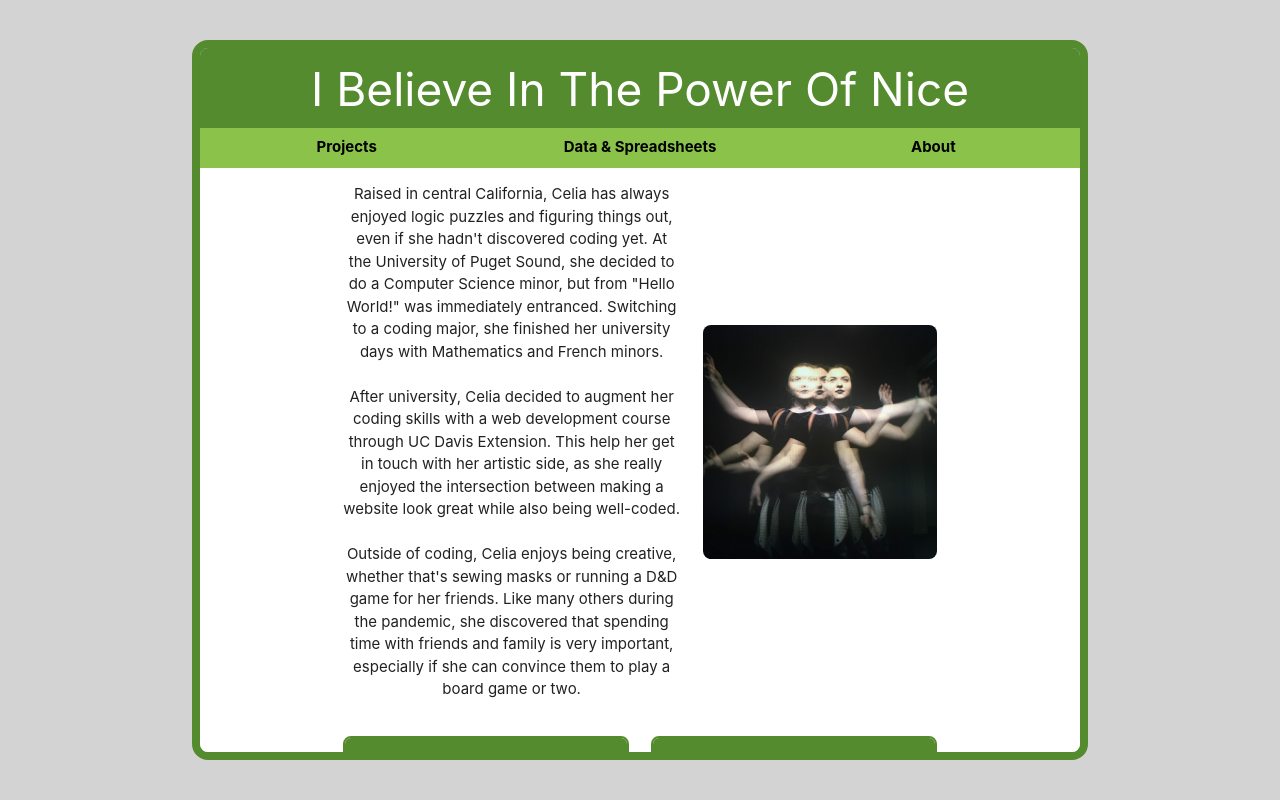
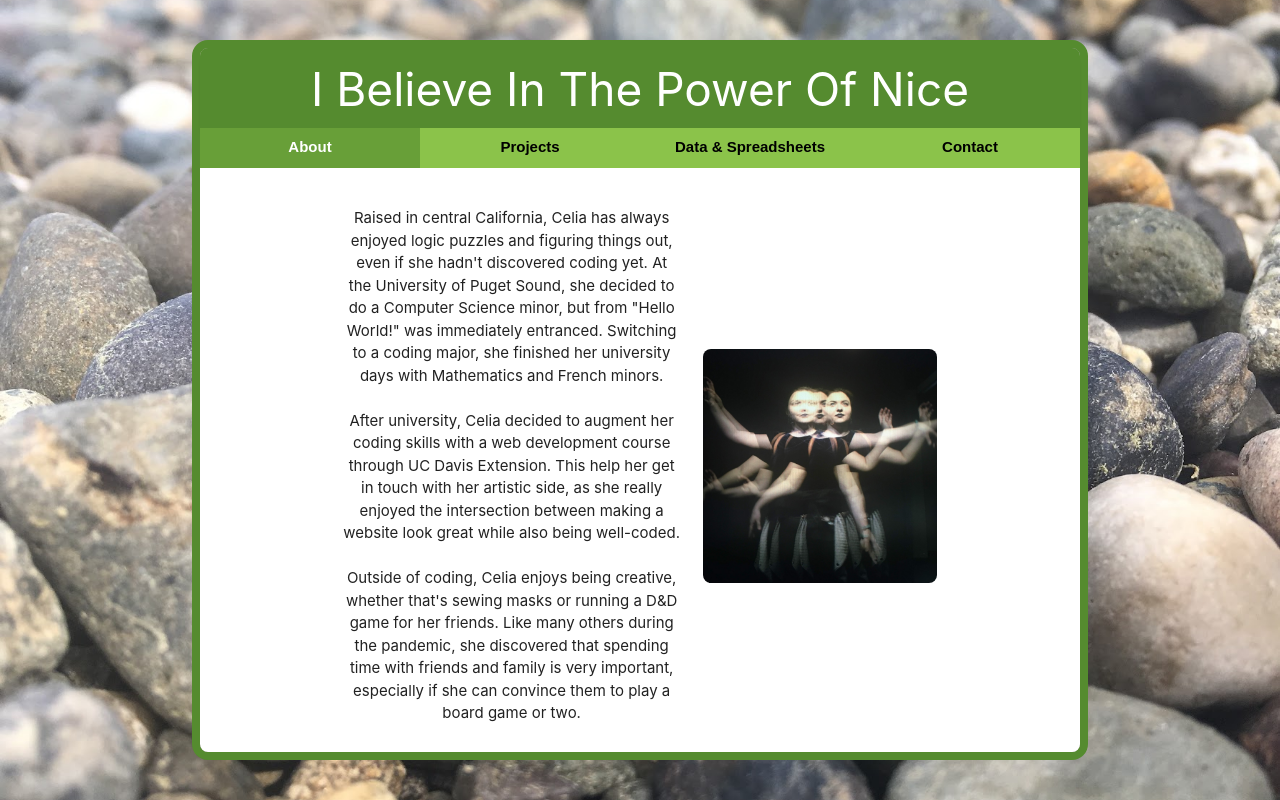
Before and after one commit to crizzo16/my-portfolio, a React (Create React App) app: page /#/ in a window 1280 px wide. Built offline with nearby package versions, Linux system fonts and the light colour scheme.

Commit message:
design changes

```diff
--- a/public/index.html
+++ b/public/index.html
@@ -26,9 +26,18 @@
     -->
     <title>Celia Rizzo</title>
 
-    <link rel="stylesheet" href="https://cdnjs.cloudflare.com/ajax/libs/materialize/1.0.0/css/materialize.min.css">
+    <link
+      rel="stylesheet"
+      href="https://cdnjs.cloudflare.com/ajax/libs/materialize/1.0.0/css/materialize.min.css"
+    />
+    <link rel="preconnect" href="https://fonts.googleapis.com" />
+    <link rel="preconnect" href="https://fonts.gstatic.com" crossorigin />
+    <link
+      href="https://fonts.googleapis.com/css2?family=Fugaz+One&family=PT+Sans:wght@400;700&display=swap"
+      rel="stylesheet"
+    />
   </head>
-  <body style="background-color:lightgray;">
+  <body style="background-color:lightgray; background:url(%PUBLIC_URL%/assets/rocks.jpeg) no-repeat center center fixed; background-size: cover;">
     <script src="https://cdnjs.cloudflare.com/ajax/libs/materialize/1.0.0/js/materialize.min.js"></script>
     <noscript>You need to enable JavaScript to run this app.</noscript>
     <div id="root"></div>
--- a/src/App.css
+++ b/src/App.css
@@ -5,7 +5,8 @@
 }
 
 .body {
-  background-image: url("%PUBLIC_URL%/assets/rocks.jpeg")
+  background-image: url("%PUBLIC_URL%/assets/rocks.jpeg");
+  font-family: 'PT Sans', sans-serif !important;
 }
 
 .flex { display: flex; }
@@ -32,6 +33,7 @@
   flex-wrap: nowrap;
   justify-content: space-around;
   height: 40px;
+  font-family: 'Fugaz-One', sans-serif;
 }
 
 .navigation-sub .item {
@@ -45,6 +47,11 @@
 .navigation-sub .item:hover {
   background: #558b2f;
   color: white;
+}
+
+.navigation-sub .active {
+  color: white;
+  background: #689f38;
 }
 
 .page-header {
@@ -66,7 +73,8 @@
   background-color: white;
   height: calc(90vh - 136px);
   border-bottom-left-radius: 8px;
-  border-bottom-right-radius: 8px;;
+  border-bottom-right-radius: 8px;
+  padding-top: 24px;
 }
 
 .btn-project {
@@ -131,7 +139,7 @@
 }
 
 .about-fun-fact {
-  font-size: 24px;
+  font-size: 16px;
   border: 2px solid #558b2f;
   border-radius: 8px;
   padding: 0;
@@ -139,16 +147,25 @@
 
 .fun-fact-header {
   font-weight: bold;
-  font-size: 32px;
+  font-size: 24px;
   margin: 0;
   padding: 8px;
-  border-top-left-radius: 6px;
-  border-top-right-radius: 6px;
+  border-top-left-radius: 4px;
+  border-top-right-radius: 4px;
 }
 
 .fun-fact-content {
   margin: 0;
   padding: 8px;
+}
+
+.circle {
+  width: 200px;
+  height: 200px;
+  display: flex;
+  align-items: center;
+  align-self: center;
+  justify-content: center;
 }
 
 @media (max-width: 576px) {
--- a/src/App.js
+++ b/src/App.js
@@ -1,9 +1,10 @@
 import React, { Component } from "react";
 import "./App.css";
-import { Routes, Route, Link, useLocation} from "react-router-dom";
+import { Routes, Route, Link, NavLink, useLocation} from "react-router-dom";
 import Projects from "./Projects.js";
 import Spreadsheets from "./Spreadsheet.js";
 import About from "./About.js";
+import Contact from "./Contact.js";
 
 class App extends Component {
   render() {
@@ -14,29 +15,34 @@ class App extends Component {
             <div className="page-header light-green darken-3">
               <h2 id="page-title">
                 <Routes>
+                  <Route exact path="/" element="I Believe In The Power Of Nice" />
                   <Route path="/projects" element="Fun Little Things" />
                   <Route path="/data" element="So. Much. Data." />
-                  <Route exact path="/" element="I Believe In The Power Of Nice" />
+                  <Route path="/contact" element="Where to Find Me"/>
                 </Routes>
               </h2>
             </div>
             <div className="navigation-sub light-green">
-              <Link to="/projects" className="item">
+              <NavLink to="/" className="item">
+                About
+              </NavLink>
+              <NavLink exact to="/projects" className="item">
                 Projects
-              </Link>
-              <Link to="/data" className="item">
+              </NavLink>
+              <NavLink to="/data" className="item">
                 Data &amp; Spreadsheets
-              </Link>
-              <Link to="/" className="item">
-                About
-              </Link>
+              </NavLink>
+              <NavLink to="/contact" className="item">
+                Contact
+              </NavLink>
             </div>
           </div>
           <div className="content">
             <Routes>
+              <Route path="/" element={<About />} />
               <Route exact path="/projects" element={<Projects />} />
               <Route path="/data" element={<Spreadsheets />} />
-              <Route path="/" element={<About />} />
+              <Route path="/contact" element={<Contact />} />
             </Routes>
           </div>
         </div>
--- /dev/null
+++ b/src/Contact.js
@@ -0,0 +1,28 @@
+import React from "react";
+
+function Contact() {
+  return (
+    <div className="flex f-wrap f-around">
+      <div className="contact-type">
+        <div className="circle light-green darken-4">
+            <p>icon</p>
+        </div>
+        <h6>LinkedIn</h6>
+      </div>
+      <div className="contact-type">
+        <div className="circle light-green darken-4">
+            <p>icon</p>
+        </div>
+        <h6>GitHub</h6>
+      </div>
+      <div className="contact-type">
+        <div className="circle light-green darken-4">
+            <p>icon</p>
+        </div>
+        <h6>Email</h6>
+      </div>
+    </div>
+  );
+}
+
+export default Contact;
```
